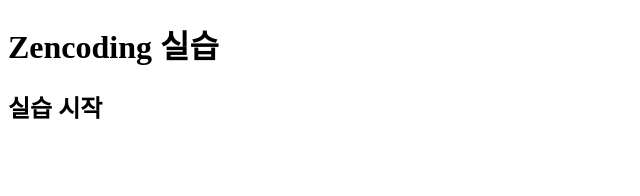
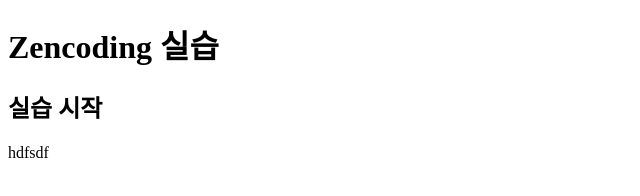
Before and after one commit to Buzzin97/mega_frontend-master, a plain HTML site: page z1.html in a window 1280 px wide. Shown: the full height of the page, 0-640 px from the left. Drawn offline with Linux system fonts and the light colour scheme.

Commit message:
젠코딩 실습ㅈ

```diff
--- a/z1.html
+++ b/z1.html
@@ -9,5 +9,6 @@
 <body>
   <h1>Zencoding 실습</h1>
   <h2>실습 시작</h2>
+  hdfsdf
 </body>
 </html>
```
